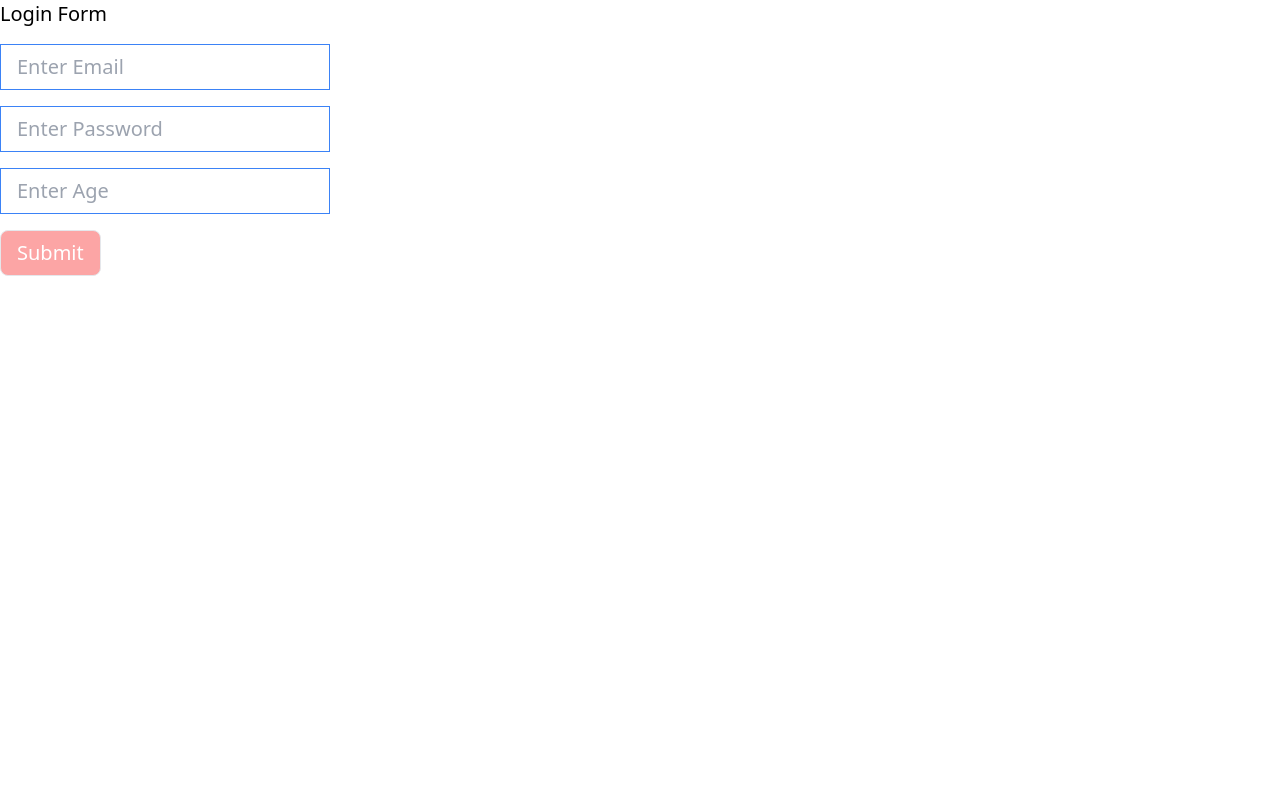
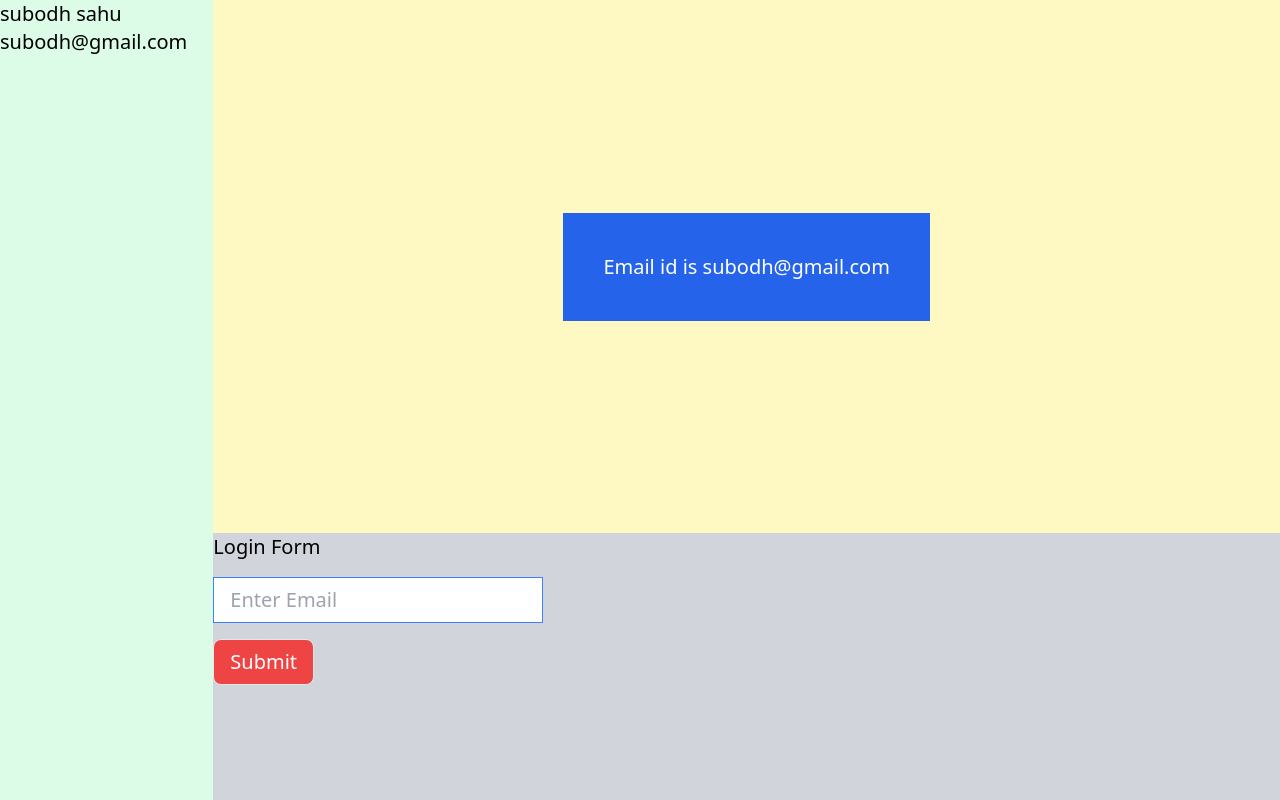
Before and after one commit to tusharOxacular09/All-About-React, a React (Create React App) app in the folder all-about-react/: page / in a window 1280 px wide. Built offline with nearby package versions, Linux system fonts and the light colour scheme.

Commit message:
Context API

```diff
--- a/all-about-react/src/App.js
+++ b/all-about-react/src/App.js
@@ -1,11 +1,9 @@
-// import FetchData from "./component2/FetchData";
-import LoginPage from "./components/LoginPage";
+import HomePage from "./context-api-component/HomePage";
 
 function App() {
   return (
     <div className="text-xl font-medium">
-      {/* <FetchData/> */}
-      <LoginPage />
+      <HomePage />
     </div>
   );
 }
--- /dev/null
+++ b/all-about-react/src/context-api-component/Footer.jsx
@@ -0,0 +1,12 @@
+import React from 'react';
+import LoginPage from "./LoginPage"
+
+const Footer = () => {
+  return (
+    <div>
+      <LoginPage/>
+    </div>
+  )
+}
+
+export default Footer
--- /dev/null
+++ b/all-about-react/src/context-api-component/HeroSection.jsx
@@ -0,0 +1,14 @@
+import React from 'react';
+import { useContext } from 'react';
+import { userContext } from '../context/context';
+
+const HeroSection = () => {
+  const userData = useContext(userContext);
+  return (
+    <div className='p-10 bg-blue-600 text-white hover:scale-105 duration-300'>
+        Email id is <span className='hover:text-gray-300 cursor-pointer'>{userData.email}</span>
+    </div>
+  )
+}
+
+export default HeroSection
--- /dev/null
+++ b/all-about-react/src/context-api-component/HomePage.jsx
@@ -0,0 +1,36 @@
+import React, { useState } from "react";
+import SideNav from "./SideNav";
+import Main from "./Main";
+import Footer from "./Footer";
+import { userContext } from "../context/context";
+
+const HomePage = () => {
+  const [userEmail, setUserEmail] = useState("subodh@gmail.com");
+  const [userName, setUserName] = useState("subodh sahu");
+
+  const userdetails = {
+     email: userEmail,
+     name: userName,
+     setEmail: setUserEmail
+  }
+
+  return (
+    <userContext.Provider value={userdetails}>
+      <div className="flex items-center h-screen">
+        <div className="w-2/12 bg-green-100 h-full">
+          <SideNav />
+        </div>
+        <div className="w-10/12 h-full">
+          <div className="h-4/6 bg-yellow-100">
+            <Main />
+          </div>
+          <div className="h-2/6 bg-gray-300">
+            <Footer />
+          </div>
+        </div>
+      </div>
+    </userContext.Provider>
+  );
+};
+
+export default HomePage;
--- /dev/null
+++ b/all-about-react/src/context-api-component/LoginPage.jsx
@@ -0,0 +1,40 @@
+import React, { useState, useContext } from "react";
+import { userContext } from "../context/context";
+
+const LoginPage = () => {
+    const [userDetails, setUserDetails] = useState({
+        email: "",
+    });
+
+    const userData = useContext(userContext);
+
+    const handelChange = (key, value) => {
+        setUserDetails((prev) => {
+            return { ...prev, [key]: value };
+        });
+    };
+
+    return (
+        <div>
+            <p>Login Form</p>
+            <input
+                name="email"
+                onChange={(e) => handelChange(e.target.name, e.target.value)}
+                className="border border-blue-500 py-2 px-4 block mt-4"
+                type="email"
+                placeholder="Enter Email"
+            />
+
+            <button
+                onClick={() => {
+                    userData.setEmail(userDetails.email)
+                }}
+                className="border bg-red-500 py-2 px-4 mt-4 text-white hover:bg-red-600 rounded-lg"
+            >
+                Submit
+            </button>
+        </div>
+    );
+};
+
+export default LoginPage;
--- /dev/null
+++ b/all-about-react/src/context-api-component/Main.jsx
@@ -0,0 +1,12 @@
+import React from 'react'
+import HeroSection from './HeroSection'
+
+const Main = () => {
+  return (
+    <div className='flex items-center justify-center h-full'>
+        <HeroSection/>
+    </div>
+  )
+}
+
+export default Main
--- /dev/null
+++ b/all-about-react/src/context-api-component/SideNav.jsx
@@ -0,0 +1,15 @@
+import React from "react";
+import { useContext } from "react";
+import { userContext } from "../context/context";
+
+const SideNav = () => {
+  const userObject = useContext(userContext);
+  return (
+    <div>
+      <p>{userObject.name}</p>
+      <p>{userObject.email}</p>
+    </div>
+  );
+};
+
+export default SideNav;
--- /dev/null
+++ b/all-about-react/src/context/context.js
@@ -0,0 +1,3 @@
+import { createContext } from "react";
+
+export const userContext = createContext(null);
```
Also changed, not shown: 1 other file (tests, documents, lock files or other folders).
